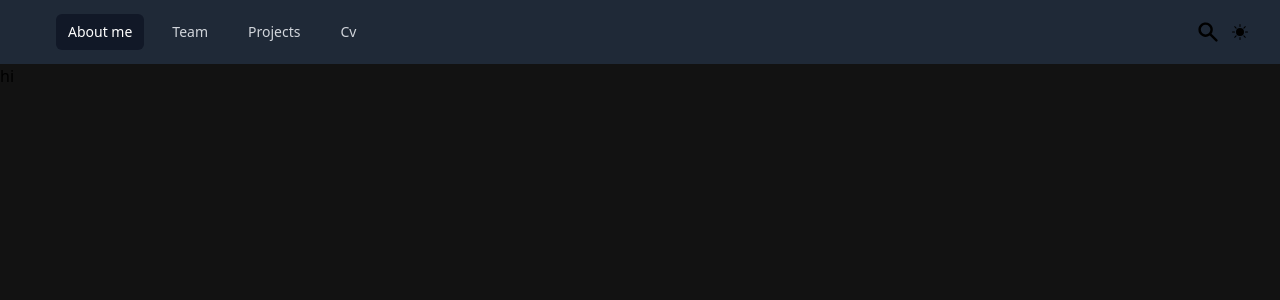
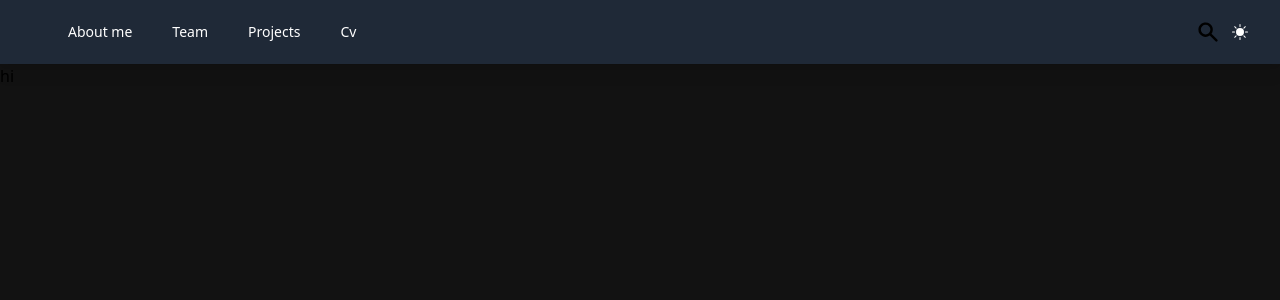
Before and after one commit to Nada-orban/ahmedportfolio4, a Next.js app: page / in a window 1280 px wide. Both pictures are taken after a click on the button 1240 px from the left and 32 px from the top of the page. Shown: the top 300 px of the page. Built offline with nearby package versions, Linux system fonts and the light colour scheme.

Commit message:
nav work better than before

```diff
--- a/Components/Nav.js
+++ b/Components/Nav.js
@@ -31,15 +31,21 @@ function classNames(...classes) {
 
 function Nav() {
     const { theme, setTheme } = useTheme('light');
-    // const currentTheme = theme === 'system' ? systemTheme : theme;
-    const [current, setCurrent] = useState("false")
+    const [current, setCurrent] = useState("false");
+    const [mounted, setMounted] = useState(false);
     const cuurentfunc = () => {
         setCurrent(!current)
     }
-    // const colorMode = React.useContext(ColorModeContext);
-    // const theme = useTheme();
+
+    useEffect(() => {
+        setMounted(true)
+    }, [])
+    if (!mounted) {
+        return null
+    }
+
     return (
-        <Disclosure as="nav" className="bg-gray-800 ">
+        <Disclosure as="nav" className=" bg-white  dark:bg-gray-800  text-black dark:text-light drop-shadow-lg ">
             {({ open }) => (
                 <>
                     <div className="mx-auto max-w-7xl px-2 sm:px-6 lg:px-8">
@@ -58,18 +64,6 @@ function Nav() {
                             <div className="flex flex-1 items-center justify-center sm:items-stretch sm:justify-start">
                                 <div className="flex flex-shrink-0 items-center">
                                     <h1 className="block h-8 w-auto lg:hidden font-bold text-lg">Ahmed  Adel Attia</h1>
-                                    {/* <img
-                                        className="block h-8 w-auto lg:hidden"
-                                        src="https://tailwindui.com/img/logos/mark.svg?color=indigo&shade=500"
-                                        alt="Your Company"
-                                    /> */}
-
-
-                                    {/* <img
-                                        className="hidden h-8 w-auto lg:block"
-                                        src="https://tailwindui.com/img/logos/mark.svg?color=indigo&shade=500"
-                                        alt="Your Company"
-                                    /> */}
                                 </div>
                                 <div className="hidden sm:ml-6 sm:block">
                                     <div className="flex space-x-4">
@@ -78,12 +72,11 @@ function Nav() {
                                                 key={item.name}
                                                 href={item.href}
                                                 className={classNames(
-                                                    item.current ? 'bg-gray-900 text-white' : 'text-gray-300 hover:bg-gray-700 hover:text-white',
+                                                    item.current ? ' text-Emerald-300 dark:text-white' : 'text-gray-300 hover:bg-gray-700 hover:text-white text-black dark:text-white',
                                                     'rounded-md px-3 py-2 text-sm font-medium'
                                                 )}
                                                 aria-current={item.current ? 'page' : undefined}
                                                 onClick={() => cuurentfunc()}
-
                                             >
                                                 {item.name}
                                             </a>
@@ -93,19 +86,53 @@ function Nav() {
                             </div>
                             <div className="absolute inset-y-0 right-0 flex items-center pr-2 sm:static sm:inset-auto sm:ml-6 sm:pr-0">
                                 <button
-                                    type="search"
+                                    type="search">
+                                    <HiSearch className="h-6 w-6 mx-3 " aria-hidden="true" style={{ color: "black" }} />
+                                </button>
+                                {theme === 'dark' ? (
+                                    <button onClick={() => setTheme('light')} >
 
+                                        <BsSunFill style={{ color: "white" }} />
+
+                                    </button>) :
+                                    (<button onClick={() => setTheme('dark')} >
+
+                                        <BsMoonFill style={{ color: "black" }} />
+                                    </button>)}
+                            </div>
+                        </div>
+                    </div>
+
+                    <Disclosure.Panel className="sm:hidden">
+                        <div className="space-y-1 px-2 pb-3 pt-2">
+                            {navigation.map((item) => (
+                                <Disclosure.Button
+                                    key={item.name}
+                                    as="a"
+                                    href={item.href}
+                                    className={classNames(
+                                        item.current ? 'bg-gray-900 text-white' : 'text-gray-300 hover:bg-gray-700 hover:text-white',
+                                        'block rounded-md px-3 py-2 text-base font-medium'
+                                    )}
+                                    aria-current={item.current ? 'page' : undefined}
                                 >
-                                    {/* <span className="sr-only">View notifications</span> */}
-                                    <HiSearch className="h-6 w-6 mx-3" aria-hidden="true" />
-                                </button>
-                                {theme === 'dark' ? (<button onClick={() => setTheme('light')}><BsSunFill /></button>) : (<button onClick={() => setTheme('dark')}><BsMoonFill /></button>)}
-                                {/* <button sx={{ ml: 1 }} onClick={colorMode.toggleColorMode} color="inherit">
-                                    {theme.palette.mode === 'dark' ? <LightModeIcon /> : <NightlightRoundIcon />}
-                                </button> */}
+                                    {item.name}
+                                </Disclosure.Button>
+                            ))}
+                        </div>
+                    </Disclosure.Panel>
+                </>
+            )
+            }
+        </Disclosure >
+    )
+}
 
-                                {/* Profile dropdown */}
-                                {/* <Menu as="div" className="relative ml-3">
+export default Nav
+
+
+{/* Profile dropdown */ }
+{/* <Menu as="div" className="relative ml-3">
 
                                     <div>
                                         <Menu.Button className="flex rounded-full bg-gray-800 text-sm focus:outline-none focus:ring-2 focus:ring-white focus:ring-offset-2 focus:ring-offset-gray-800">
@@ -160,33 +187,3 @@ function Nav() {
                                         </Menu.Items>
                                     </Transition>
                                 </Menu> */}
-                            </div>
-                        </div>
-                    </div>
-
-                    <Disclosure.Panel className="sm:hidden">
-                        <div className="space-y-1 px-2 pb-3 pt-2">
-                            {navigation.map((item) => (
-                                <Disclosure.Button
-                                    key={item.name}
-                                    as="a"
-                                    href={item.href}
-                                    className={classNames(
-                                        item.current ? 'bg-gray-900 text-white' : 'text-gray-300 hover:bg-gray-700 hover:text-white',
-                                        'block rounded-md px-3 py-2 text-base font-medium'
-                                    )}
-                                    aria-current={item.current ? 'page' : undefined}
-                                >
-                                    {item.name}
-                                </Disclosure.Button>
-                            ))}
-                        </div>
-                    </Disclosure.Panel>
-                </>
-            )
-            }
-        </Disclosure >
-    )
-}
-
-export default Nav
```
